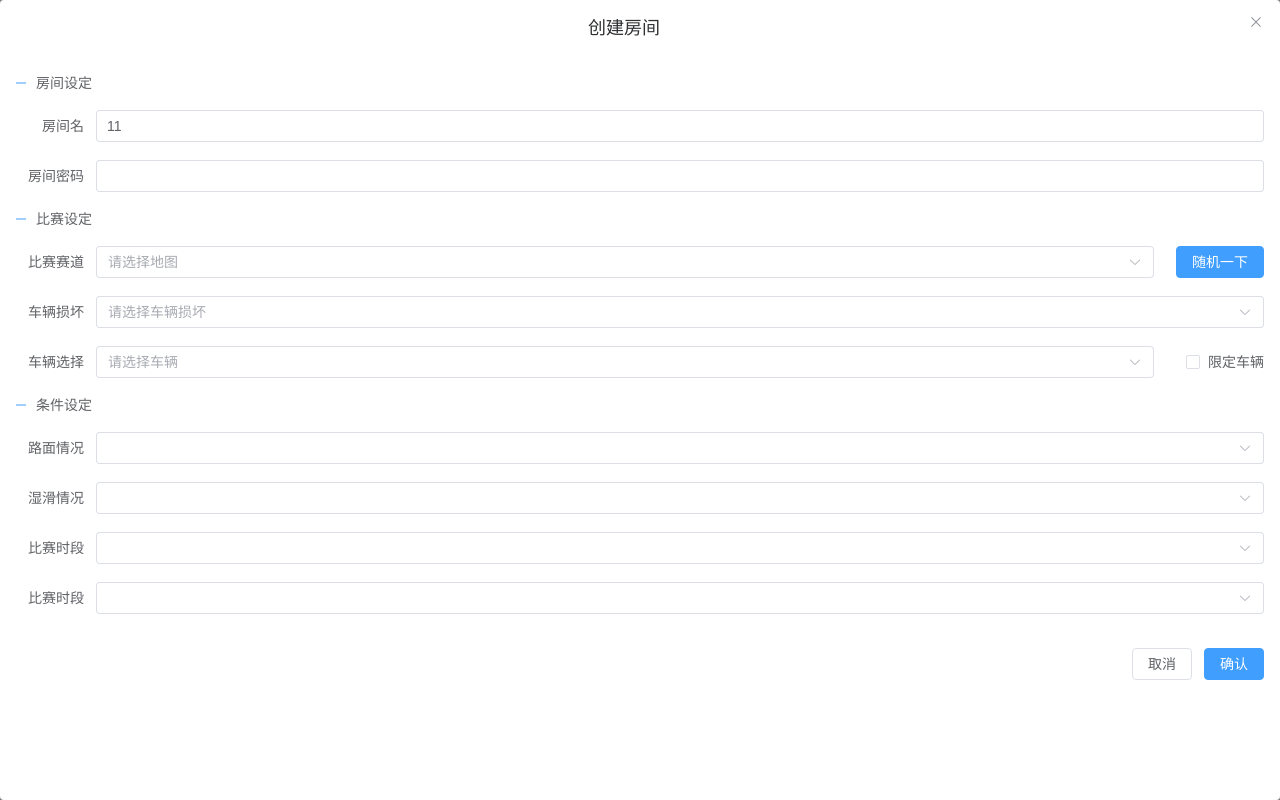
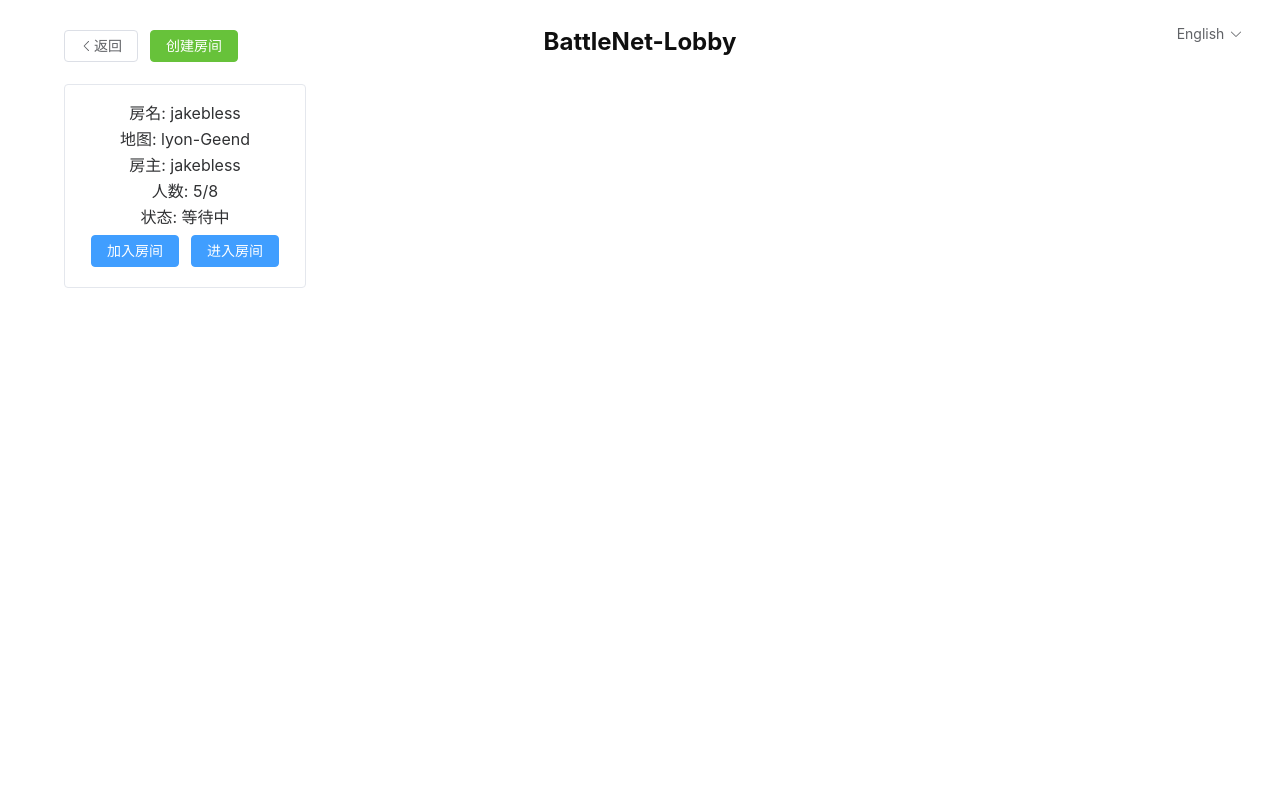
Before and after one commit to geekerlw/RBROnlineRacing, a Vue app in the folder rbnclient/: page /#/lobby in a window 1280 px wide. Built offline with nearby package versions, Linux system fonts and the light colour scheme.

Commit message:
update-ui

```diff
--- a/rbnclient/package.json
+++ b/rbnclient/package.json
@@ -7,7 +7,8 @@
     "dev": "vite",
     "build": "vite build",
     "preview": "vite preview",
-    "tauri": "tauri"
+    "tauri": "tauri",
+    "tdev": "tauri dev"
   },
   "dependencies": {
     "@element-plus/icons-vue": "^2.3.1",
--- a/rbnclient/src/components/CreateOrEditRace.vue
+++ b/rbnclient/src/components/CreateOrEditRace.vue
@@ -51,8 +51,8 @@
       </el-form-item>
 
       <div class="group-title">条件设定</div>
-      <!-- 路面情况 -->
-      <el-form-item label="路面情况" prop="road">
+      <!-- 湿滑情况选择 -->
+      <el-form-item label="湿滑情况" prop="road">
         <el-select v-model="form.road" placeholder="">
           <el-option
             v-for="item in roadList"
@@ -62,31 +62,20 @@
           ></el-option>
         </el-select>
       </el-form-item>
-      <!-- 湿滑情况选择 -->
-      <el-form-item label="湿滑情况" prop="湿滑情况">
-        <el-select v-model="form.road" placeholder="">
+      <el-form-item label="天气状况" prop="skyinfo">
+        <el-select v-model="form.skyinfo" placeholder="">
           <el-option
-            v-for="item in roadList"
+            v-for="item in skyinfoList"
             :key="item.value"
             :label="item.label"
             :value="item.value"
           ></el-option>
         </el-select>
       </el-form-item>
-      <el-form-item label="比赛时段" prop="路面情况">
-        <el-select v-model="form.road" placeholder="">
+      <el-form-item label="天气类型" prop="skykind">
+        <el-select v-model="form.skykind" placeholder="">
           <el-option
-            v-for="item in roadList"
-            :key="item.value"
-            :label="item.label"
-            :value="item.value"
-          ></el-option>
-        </el-select>
-      </el-form-item>
-      <el-form-item label="比赛时段" prop="路面情况">
-        <el-select v-model="form.road" placeholder="">
-          <el-option
-            v-for="item in roadList"
+            v-for="item in skykindList"
             :key="item.value"
             :label="item.label"
             :value="item.value"
@@ -158,13 +147,38 @@ const roadList = [
   },
 ];
 
+const skyinfoList = [
+  {
+    label: "skyinfo1",
+    value: "skyinfo1",
+  },
+  {
+    label: "skyinfo2",
+    value: "skyinfo2",
+  },
+];
+
+const skykindList = [
+  {
+    label: "skykind1",
+    value: "skykind1",
+  },
+  {
+    label: "skykind2",
+    value: "skykind2",
+  },
+];
+
 const rules = [];
 const form = reactive({
   name: "11",
+  password: "",
   stage: "",
   damage: "",
   car: "",
   road: '',
+  skyinfo: '',
+  skykind: '',
 });
 
 const randomStage = () => {
--- a/rbnclient/src/pages/Lobby.vue
+++ b/rbnclient/src/pages/Lobby.vue
@@ -11,9 +11,9 @@
       </div>
       {{ $t("lobbyTitle") }}
     </div>
-    <div class="block20"></div>
     <div class="racelist">
-      <div class="item" v-for="(race, index) in raceList" :key="race">
+
+    <el-card class="item"  shadow="hover" v-for="(race, index) in raceList" :key="race">
       <div class="name line">房名: {{ race.name }}</div>
       <div class="stage line">地图: {{ race.stage }}</div>
       <div class="owner line">房主: {{ race.owner }}</div>
@@ -21,13 +21,16 @@
       <div class="status line">状态: {{ stateText(race.state) }}</div>
       <div class="action">
         <el-button type="primary" v-if="race.state == '等待中'" @click="back"
-            >加入</el-button
+          >加入房间</el-button
+        >
+        <el-button type="primary" v-if="race.state == '等待中'" @click="gorace"
+          >进入房间</el-button
         >
         <el-button type="danger" v-if="race.state == '进行中'" @click="back"
           >退出比赛</el-button
         >
       </div>
-      </div>
+    </el-card>
     </div>
   </div>
   <CreateOrEditRace ref="createRef"></CreateOrEditRace>
@@ -46,6 +49,9 @@ const goHome = () => {
 const back = () => {
   history.back();
 };
+const gorace = () => {
+  router.push('/room/1');
+}
 
 const roomMockList = [
   {
@@ -81,7 +87,6 @@ const ssadsds = ref(null);
 
 onMounted(() => {
   raceList.value = roomMockList;
-  showCreateRace();
 });
 </script>
 
@@ -91,12 +96,11 @@ onMounted(() => {
   cursor: default;
 }
 .title {
-  font-size: 30px;
+  font-size: 24px;
   font-weight: bold;
   text-align: center;
-  margin-bottom: 20px;
   position: relative;
-  margin: 0 auto;
+  margin: 0 auto 30px;
   width: 90%;
   .left-group {
     left: 0;
@@ -109,12 +113,12 @@ onMounted(() => {
   margin: 0 auto;
   justify-content: flex-start;
   .item {
-    width: 200px;
-    border: 1px solid #ededed;
-    padding: 20px;
-    border-radius: 5px;
-    background: #f8f8ff;
-    box-shadow: 0 0 10px #ededed;
+    width: 240px;
+    // border: 1px solid rgb(225, 229, 250);
+    // padding: 20px;
+    // border-radius: 5px;
+    // background: #ebeeff;
+    // box-shadow: 0 0 10px #dddddd;
     .line {
       margin-bottom: 10px;
     }
--- a/rbnclient/src/pages/Room.vue
+++ b/rbnclient/src/pages/Room.vue
@@ -1,18 +1,84 @@
 <template>
-    <div class="room">
-        <div>
-            <button @click="back()">上一页</button>
-        </div>
-        房间：～～～～
+  <div class="room">
+    <div class="title">
+      <div class="left-group">
+        <el-button class="rb" type="default" @click="back"><el-icon>
+            <ArrowLeft />
+          </el-icon>返回</el-button>
+      </div>
+      {{ $t("比赛房间") }}
     </div>
+    <div class="roommsgbox">
+      <div class="sub-title">基本信息</div>
+      <div class="basicmsg">
+        <div class="name line">房间名: {{ room.name }}</div>
+        <div class="roomowner line">房主: {{ room.owner }}</div>
+        <div class="password line">密码: {{  }}</div>
+        <div class="roomplayers line">人数: {{ room.players }}/8</div>
+        <div class="stage line">地图: {{ room.stage }}</div>
+      </div>
+
+    </div>
+
+
+  </div>
 </template>
 
 <script setup>
+import { reactive } from 'vue';
+
 const back = () => {
-    history.back()
+  history.back()
 }
+const room = reactive({
+  name: 'jakebless',
+  stage: 'lyon-Geend',
+  owner: 'jakebless',
+  players: 1,
+  state: '等待中'
+})
+
 </script>
 
-<style>
+<style lang="less" scoped>
+.room {
+  width: 100%;
+  cursor: default;
+}
+.sub-title{
+  font-size: 20px;
+  font-weight: bold;
+  text-align: left;
+  width: 90%;
+  margin: 0 auto 20px;
+  border-bottom: 1px solid #dbdbdb;
+  padding-bottom: 8px;
+}
+.basicmsg{
+  display: flex;
+  width: 90%;
+  margin: 0 auto;
+  justify-content: flex-start;
+  flex-wrap: wrap;
+  .line{
+    text-align: left;
+    width: 50%;
+    margin-bottom: 10px;
+  }
+}
+.title {
+  font-size: 24px;
+  font-weight: bold;
+  text-align: center;
+  position: relative;
+  margin: 0 auto 30px;
+  width: 90%;
 
+  .left-group {
+    left: 0;
+    position: absolute;
+  }
+}
+.roommsgbox{
+}
 </style>
```
Lines whose indentation alone changed are shown as unchanged.
